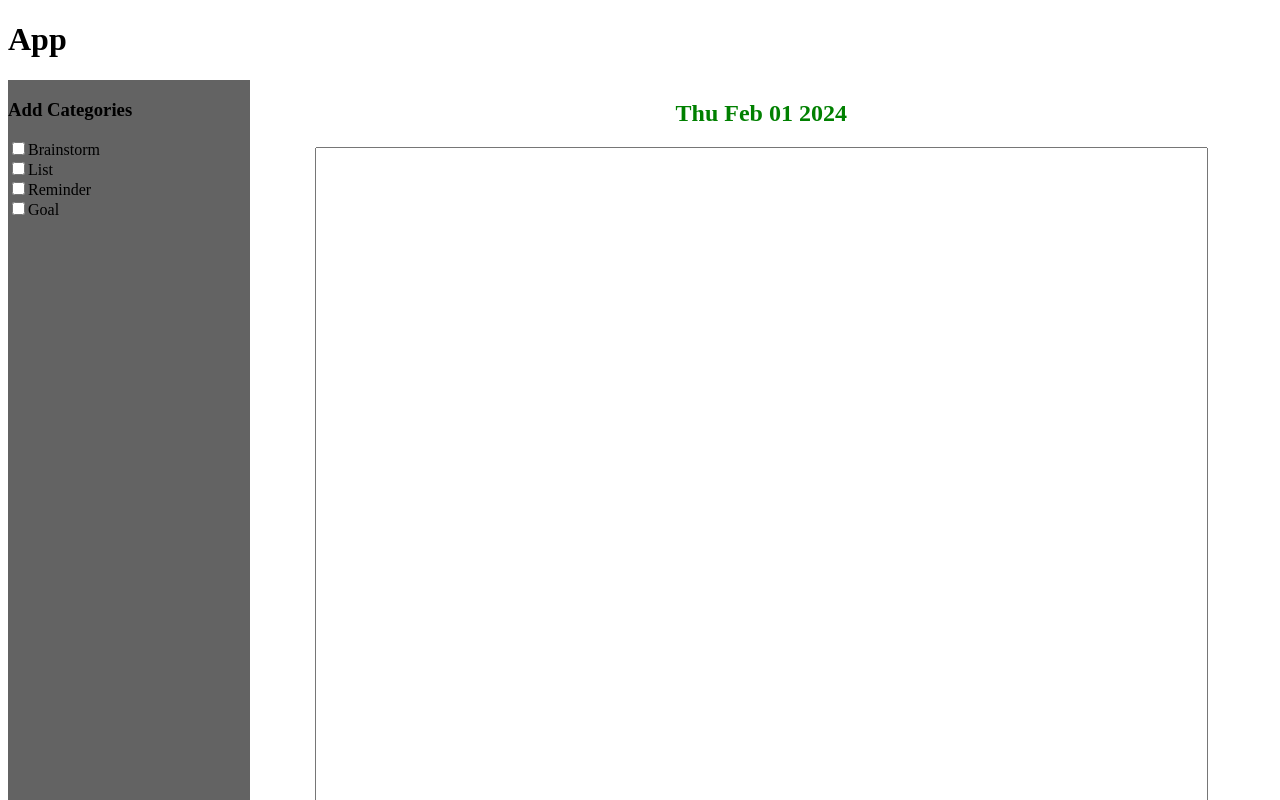
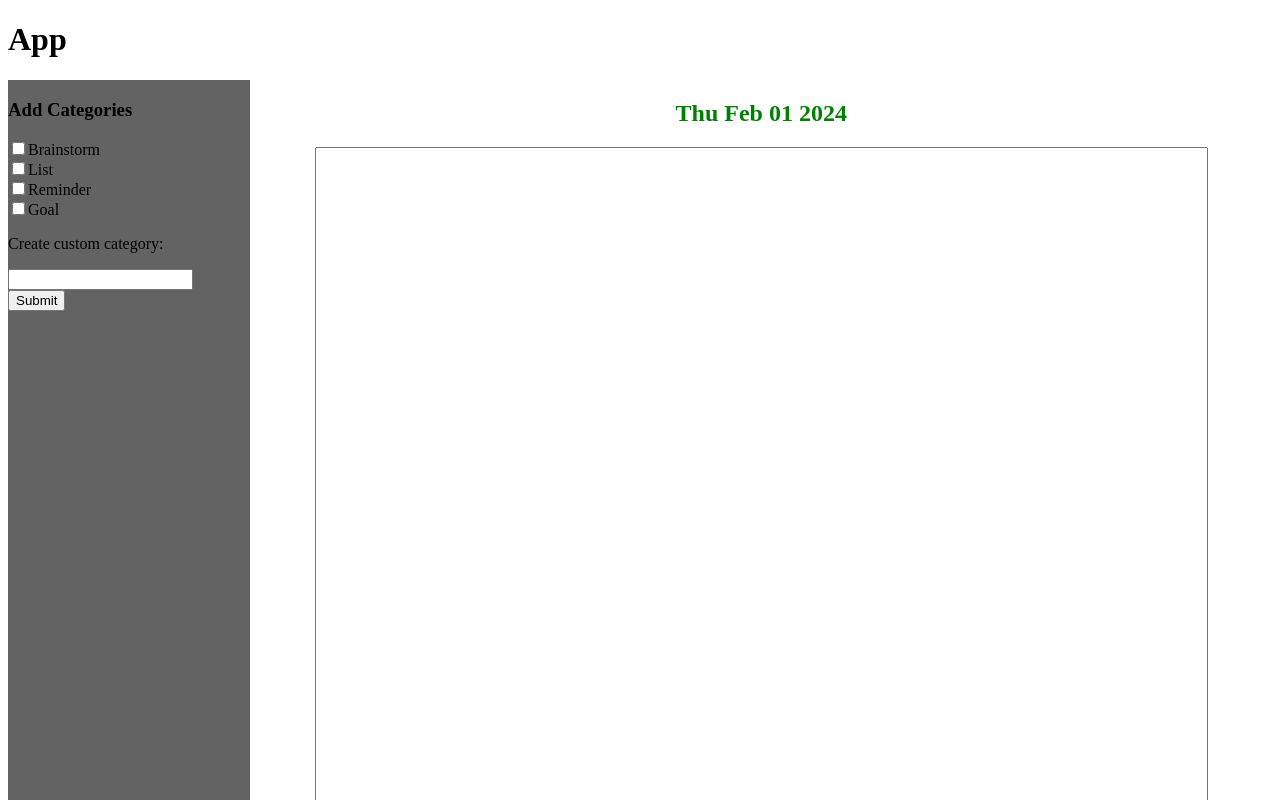
Before and after one commit to dbonnett/Notes2, a Vue app: page / in a window 1280 px wide. Shown: the top 800 px of the page. Built offline with nearby package versions, Linux system fonts and the light colour scheme.

Commit message:
can add new categories

```diff
--- a/src/components/AsideNote.vue
+++ b/src/components/AsideNote.vue
@@ -5,6 +5,9 @@
       <input type="checkbox" :id="key" v-model="currentCategories[key]" v-on:click="updateCategories">
       <label :for="key">{{ key }}</label>
     </div>
+    <p>Create custom category: </p>
+    <input type="text" v-model="custom">
+    <button @click="submit">Submit</button>
   </div>
 </template>
 
@@ -12,7 +15,7 @@
 export default {
   data() {
     return {
-      //currentCategories: this.$store.state.currentCategories
+      custom: ""
     }
   },
   methods: {
@@ -20,6 +23,12 @@ export default {
       setTimeout( () => {
         this.$store.commit('UPDATE_CATEGORIES', this.currentCategories);
       }, 0)
+    },
+    submit() {
+      if (this.custom !== "") {
+        this.$store.commit('NEW_CATEGORY', this.custom);
+      }
+      this.custom = "";
     }
   },
   computed: {
--- a/src/store/index.js
+++ b/src/store/index.js
@@ -78,6 +78,9 @@ export default createStore({
     },
     UPDATE_CATEGORIES(state, cat) {
       state.currentCategories = cat;
+    },
+    NEW_CATEGORY(state, cat) {
+      state.currentCategories[cat] = false;
     }
   },
   actions: {
```
